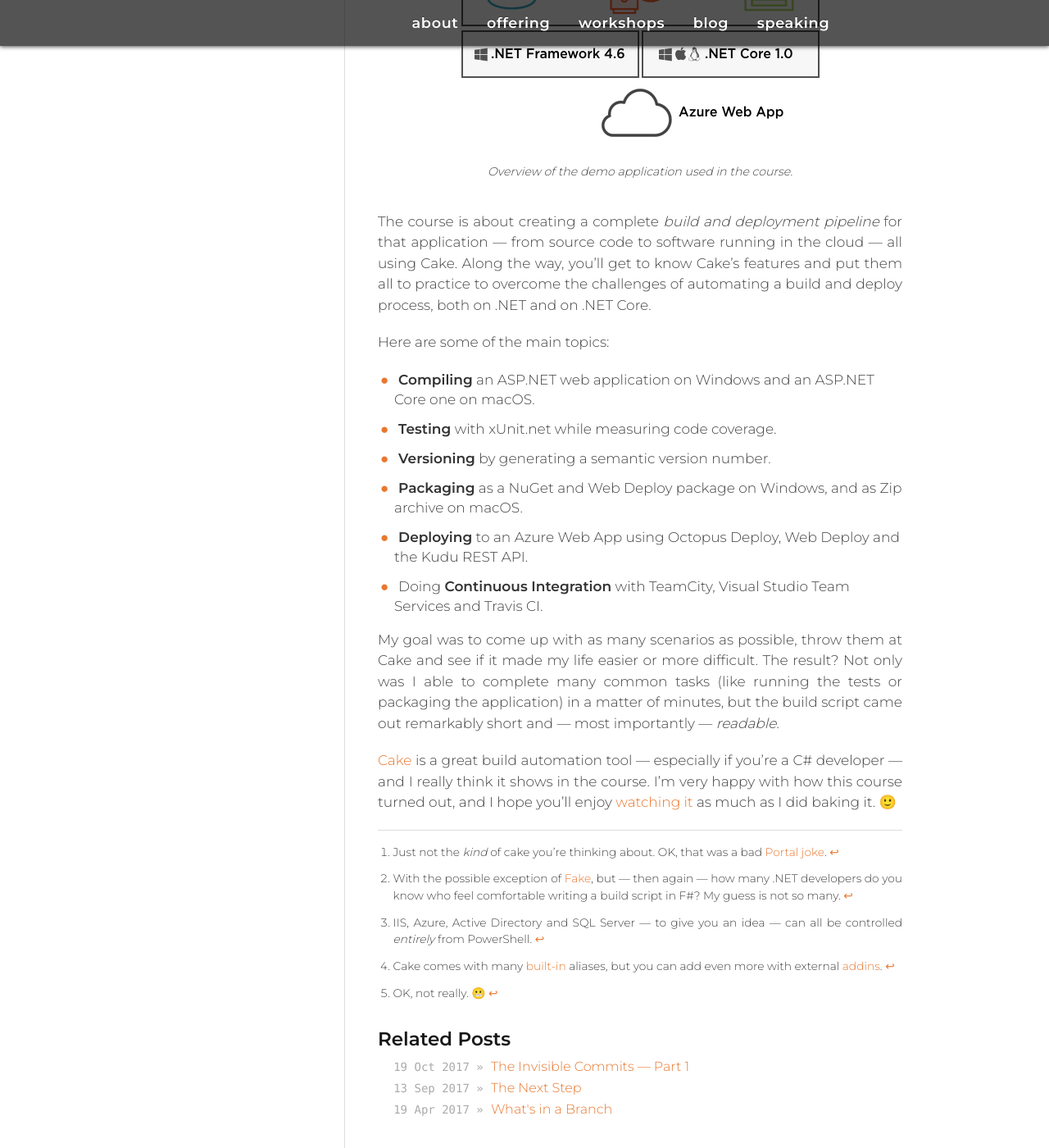
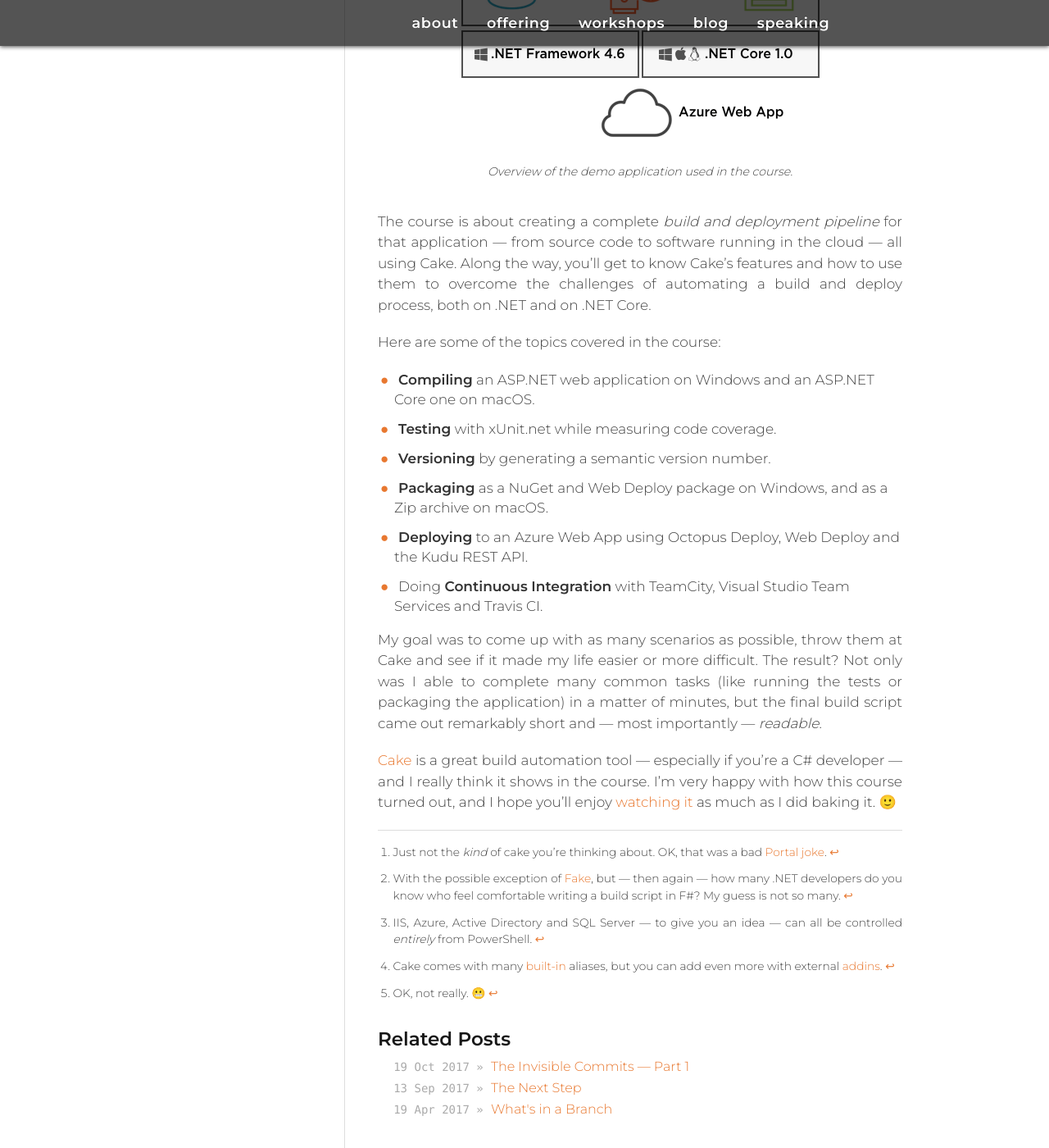
Before and after one commit to megakemp/megakemp.github.io, a Jekyll site: the page built from _posts/2017-10-20-cake-at-pluralsight.md, in a window 1280 px wide and 1400 px high, scrolled down 4991 px. Shown: the whole window at 82% size. Built offline with Jekyll 4.4.1, drawn with Linux system fonts in a browser that asks for light colours; nearby versions of some CDN libraries; comment, search, counter and statistics services are not loaded; some of the changed text lies outside the part shown.

Commit message:
Improves the readability in the Cake post

````diff
--- a/_posts/2017-10-20-cake-at-pluralsight.md
+++ b/_posts/2017-10-20-cake-at-pluralsight.md
@@ -62,7 +62,7 @@
 
 See how the `"src/**/bin/Release/*Tests.dll"` _glob pattern_ was expanded into an actual path to a DLL file? Yeah, Cake did that.
 
-But how do you make sure that NUnit 3 Console Runner is actually present on the target machine? Easy — you tell Cake to download the [NUnit.Console][NUnitConsole] package from the NuGet Gallery *before* it runs the script by adding a `#tool` [*preprocessor directive*][CakePreprocessorDirective]:
+But how do you make sure that the NUnit 3 Console Runner is actually present on the target machine? Easy — you tell Cake to download the [NUnit.Console][NUnitConsole] package from the NuGet Gallery *before* it runs the script by adding a `#tool` [*preprocessor directive*][CakePreprocessorDirective]:
 
 ```csharp
 #tool nuget:?package=NUnit.Console&version=3.7.0
@@ -105,18 +105,18 @@
      class="screenshot-noshadow-caption" />
 <span class="caption">Overview of the demo application used in the course.</span>
 
-The course is about creating a complete _build and deployment pipeline_ for that application — from source code to software running in the cloud — all using Cake. Along the way, you'll get to know Cake's features and put them all to practice to overcome the challenges of automating a build and deploy process, both on .NET and on .NET Core.
+The course is about creating a complete _build and deployment pipeline_ for that application — from source code to software running in the cloud — all using Cake. Along the way, you'll get to know Cake's features and how to use them to overcome the challenges of automating a build and deploy process, both on .NET and on .NET Core.
 
-Here are some of the main topics:
+Here are some of the topics covered in the course:
 
 - **Compiling** an ASP.NET web application on Windows and an ASP.NET Core one on macOS.
 - **Testing** with xUnit.net while measuring code coverage.
 - **Versioning** by generating a semantic version number.
-- **Packaging** as a NuGet and Web Deploy package on Windows, and as Zip archive on macOS.
+- **Packaging** as a NuGet and Web Deploy package on Windows, and as a Zip archive on macOS.
 - **Deploying** to an Azure Web App using Octopus Deploy, Web Deploy and the Kudu REST API.
 - Doing **Continuous Integration** with TeamCity, Visual Studio Team Services and Travis CI.
 
-My goal was to come up with as many scenarios as possible, throw them at Cake and see if it made my life easier or more difficult. The result? Not only was I able to complete many common tasks (like running the tests or packaging the application) in a matter of minutes, but the build script came out remarkably short and — most importantly — _readable_.
+My goal was to come up with as many scenarios as possible, throw them at Cake and see if it made my life easier or more difficult. The result? Not only was I able to complete many common tasks (like running the tests or packaging the application) in a matter of minutes, but the final build script came out remarkably short and — most importantly — _readable_.
 
 [Cake][] is a great build automation tool — especially if you're a C# developer — and I really think it shows in the course. I'm very happy with how this course turned out, and I hope you'll enjoy [watching it][CakeCourse] as much as I did baking it. 🙂
 
````
Also changed, not shown: other parts of _posts/2017-10-20-cake-at-pluralsight.md (+4 -4 lines).
